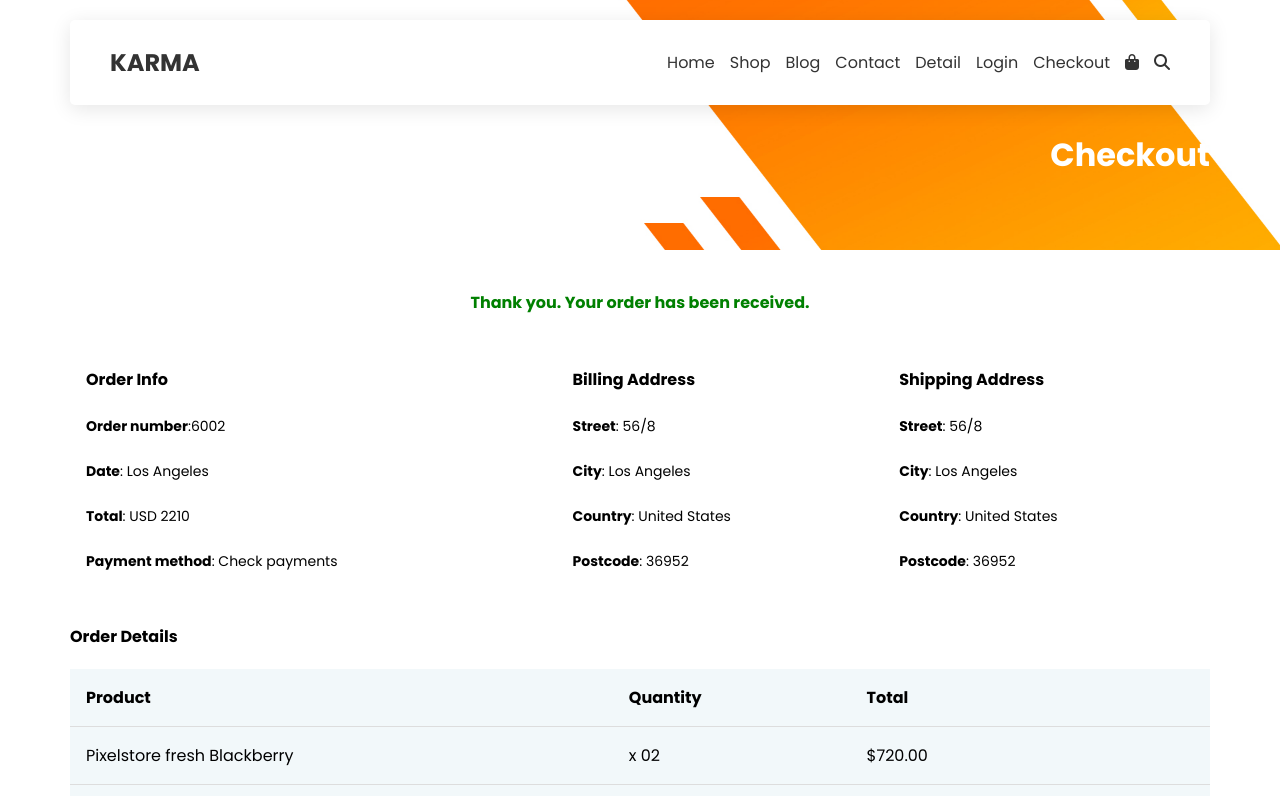
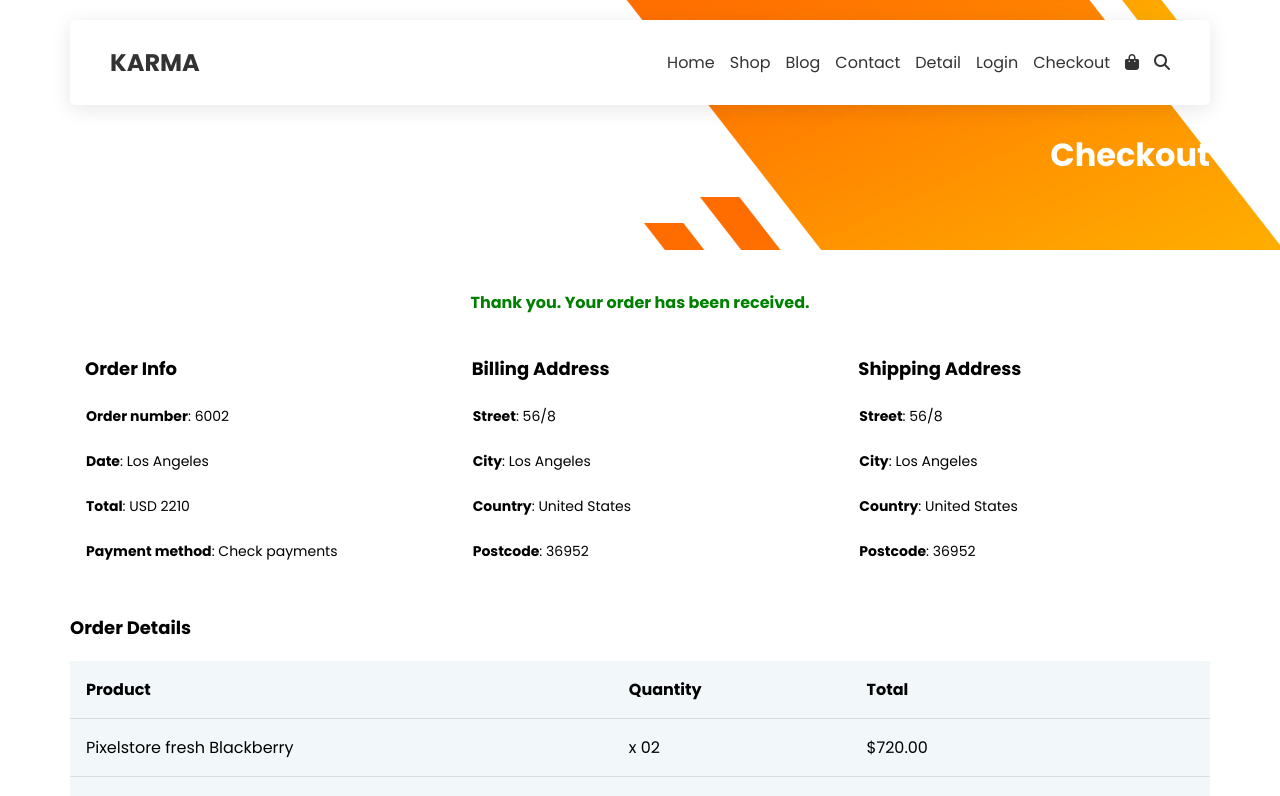
Before and after one commit to bilalashrafali123/store, a React (Vite) app: page /checkout in a window 1280 px wide. Shown: the top 796 px of the page. Built offline with nearby package versions, Linux system fonts and the light colour scheme.

Commit message:
completed...

```diff
--- a/src/components/Checkout/index.scss
+++ b/src/components/Checkout/index.scss
@@ -17,34 +17,42 @@
 }
 
 .info-section {
-  overflow-x: auto;
+  display: flex;
+  flex-wrap: wrap;
+  gap: 20px;
   margin-bottom: 40px;
 
-  .info-table {
-    width: 100%;
-    border-collapse: collapse;
+  .info-table-wrapper {
+    flex: 1;
+    min-width: 280px;
 
-    th,
-    td {
-      padding: 12px 16px;
-      text-align: left;
-      vertical-align: top;
-      border: none;
+    h4 {
+      font-size: 18px;
+      font-weight: bold;
+      margin-bottom: 12px;
+      margin-left: 15px;
     }
 
-    th {
-      font-size: 16px;
-      font-weight: bold;
-    }
+    .info-table {
+      width: 100%;
+      border-collapse: collapse;
 
-    td {
-      font-size: 14px;
+      td {
+        padding: 12px 16px;
+        font-size: 14px;
+      }
+
+      tr:last-child td {
+        border-bottom: none;
+      }
     }
   }
 }
 
 .order-details {
   h4 {
+    font-size: 18px;
+    font-weight: bold;
     margin-bottom: 20px;
   }
 
@@ -71,6 +79,8 @@
   }
 }
 
+
+
 .summary-row {
   display: flex;
   justify-content: flex-end;
@@ -95,12 +105,8 @@
       max-width: 300px;
       font-size: 14px;
       color: #333;
-
       padding: 8px 12px;
       border-radius: 6px;
-
-
-
     }
   }
 }
@@ -134,8 +140,13 @@
 
 @media (max-width: 768px) {
   .info-section {
+    flex-direction: column;
+
+    .info-table-wrapper {
+      width: 100%;
+    }
+
     .info-table {
-      th,
       td {
         padding: 10px;
         font-size: 13px;
--- a/src/components/Checkout/index.tsx
+++ b/src/components/Checkout/index.tsx
@@ -14,62 +14,69 @@ const Cart = () => {
           </p>
 
           <div className="info-section">
+            <div className="info-table-wrapper">
+              <h4>Order Info</h4>
               <table className="info-table">
-              <thead>
-                <tr>
-                  <th>Order Info</th>
-                  <th>Billing Address</th>
-                  <th>Shipping Address</th>
-                </tr>
-              </thead>
                 <tbody>
                   <tr>
-                  <td>
-                    <strong>Order number</strong>:6002
-                  </td>
-                  <td>
-                    <strong>Street</strong>: 56/8
-                  </td>
-                  <td>
-                    <strong>Street</strong>: 56/8
-                  </td>
+                    <td><strong>Order number</strong>: 6002</td>
                   </tr>
                   <tr>
-                  <td>
-                    <strong>Date</strong>: Los Angeles
-                  </td>
-                  <td>
-                    <strong>City</strong>: Los Angeles
-                  </td>
-                  <td>
-                    <strong>City</strong>: Los Angeles
-                  </td>
+                    <td><strong>Date</strong>: Los Angeles</td>
                   </tr>
                   <tr>
-                  <td>
-                    <strong>Total</strong>: USD 2210
-                  </td>
-                  <td>
-                    <strong>Country</strong>: United States
-                  </td>
-                  <td>
-                    <strong>Country</strong>: United States
-                  </td>
+                    <td><strong>Total</strong>: USD 2210</td>
                   </tr>
                   <tr>
-                  <td>
-                    <strong>Payment method</strong>: Check payments
-                  </td>
-                  <td>
-                    <strong>Postcode</strong>: 36952
-                  </td>
-                  <td>
-                    <strong>Postcode</strong>: 36952
-                  </td>
+                    <td><strong>Payment method</strong>: Check payments</td>
                   </tr>
                 </tbody>
               </table>
             </div>
+
+
+            <div className="info-table-wrapper">
+              <h4>Billing Address</h4>
+              <table className="info-table">
+                <tbody>
+                  <tr>
+                    <td><strong>Street</strong>: 56/8</td>
+                  </tr>
+                  <tr>
+                    <td><strong>City</strong>: Los Angeles</td>
+                  </tr>
+                  <tr>
+                    <td><strong>Country</strong>: United States</td>
+                  </tr>
+                  <tr>
+                    <td><strong>Postcode</strong>: 36952</td>
+                  </tr>
+                </tbody>
+              </table>
+            </div>
+
+
+            <div className="info-table-wrapper">
+              <h4>Shipping Address</h4>
+              <table className="info-table">
+                <tbody>
+                  <tr>
+                    <td><strong>Street</strong>: 56/8</td>
+                  </tr>
+                  <tr>
+                    <td><strong>City</strong>: Los Angeles</td>
+                  </tr>
+                  <tr>
+                    <td><strong>Country</strong>: United States</td>
+                  </tr>
+                  <tr>
+                    <td><strong>Postcode</strong>: 36952</td>
+                  </tr>
+                </tbody>
+              </table>
+            </div>
+          </div>
+
 
           <div className="order-details">
             <h4>Order Details</h4>
@@ -98,27 +105,19 @@ const Cart = () => {
                   <td>$720.00</td>
                 </tr>
                 <tr>
-                  <td>
-                    <strong>SUBTOTAL</strong>
-                  </td>
+                  <td><strong>SUBTOTAL</strong></td>
                   <td></td>
                   <td>$2160.00</td>
                 </tr>
                 <tr>
-                  <td>
-                    <strong>SHIPPING</strong>
-                  </td>
+                  <td><strong>SHIPPING</strong></td>
                   <td></td>
                   <td>Flat rate: $50.00</td>
                 </tr>
                 <tr>
-                  <td>
-                    <strong>TOTAL</strong>
-                  </td>
+                  <td><strong>TOTAL</strong></td>
                   <td></td>
-                  <td>
-                    <strong>$2210.00</strong>
-                  </td>
+                  <td><strong>$2210.00</strong></td>
                 </tr>
               </tbody>
             </table>
--- a/src/components/Detail/index.scss
+++ b/src/components/Detail/index.scss
@@ -15,6 +15,8 @@
     margin-top: 40px;
     gap: 20px;
   }
+
+
 
   .sidebar {
     width: 250px;
@@ -86,6 +88,7 @@
         padding: 6px 12px;
         font-size: 14px;
       }
+
 
       .pagination-bar {
         display: flex;
--- a/src/components/Detail/index.tsx
+++ b/src/components/Detail/index.tsx
@@ -1,7 +1,15 @@
+import { useState } from "react";
 import Banner from "../Banner";
 import "./index.scss";
 
+const tabs = {
+  description: "description",
+  specification: "specification",
+};
+
 const Detail = () => {
+  const [Tab, setTab] = useState(tabs.description);
+
   return (
     <div>
       <Banner title="Details" />
@@ -28,41 +36,99 @@ const Detail = () => {
 
             <div className="product-action">
               <div className="quantity-group">
-                <label>Quantity: {""}</label>
-                <input type="number"  value={1}/>
+                <label>Quantity: </label>
+                <input type="number" defaultValue={1} />
               </div>
               <button>Add to Cart</button>
             </div>
           </div>
         </div>
+
         <div className="product-tabs">
-          <button className="active">Description</button>
-          <button>Specification</button>
+          <button
+            className={Tab === tabs.description ? "active" : ""}
+            onClick={() => setTab(tabs.description)}
+          >
+            Description
+          </button>
+          <button
+            className={Tab === tabs.specification ? "active" : ""}
+            onClick={() => setTab(tabs.specification)}
+          >
+            Specification
+          </button>
         </div>
+
+        {Tab === tabs.description && (
           <div className="product-info">
             <p>
               Lorem Ipsum is simply dummy text of the printing and typesetting
               industry. Lorem Ipsum has been the industry's standard dummy text
-            ever since the 1500s, when an unknown printer took a galley of type
-            and scrambled it to make a type specimen book. It has survived not
-            only five centuries, but also the leap into electronic typesetting,
-            remaining essentially unchanged. It was popularised in the 1960s
-            with the release of Letraset sheets containing Lorem Ipsum passages,
-            and more recently with desktop publishing software like Aldus
-            PageMaker including versions of Lorem Ipsum. Lorem Ipsum is simply
-            dummy text of the printing and typesetting industry. Lorem Ipsum has
-            been the industry's standard dummy text ever since the 1500s, when
-            an unknown printer took a galley of type and scrambled it to make a
-            type specimen book. It has survived not only five centuries, but
-            also the leap into electronic typesetting, remaining essentially
-            unchanged. It was popularised in the 1960s with the release of
-            Letraset sheets containing Lorem Ipsum passages, and more recently
-            with desktop publishing software like Aldus PageMaker including
-            versions of Lorem Ipsum.
+              ever since the 1500s, when an unknown printer took a galley of
+              type and scrambled it to make a type specimen book. It has
+              survived not only five centuries, but also the leap into
+              electronic typesetting, remaining essentially unchanged. It was
+              popularised in the 1960s with the release of Letraset sheets
+              containing Lorem Ipsum passages, and more recently with desktop
+              publishing software like Aldus PageMaker including versions of
+              Lorem Ipsum. Lorem Ipsum is simply dummy text of the printing and
+              typesetting industry. Lorem Ipsum has been the industry's standard
+              dummy text ever since the 1500s, when an unknown printer took a
+              galley of type and scrambled it to make a type specimen book. It
+              has survived not only five centuries, but also the leap into
+              electronic typesetting, remaining essentially unchanged. It was
+              popularised in the 1960s with the release of Letraset sheets
+              containing Lorem Ipsum passages, and more recently with desktop
+              publishing software like Aldus PageMaker including versions of
+              Lorem Ipsum
             </p>
           </div>
+        )}
+
+        {Tab === tabs.specification && (
+          <div className="product-specs">
+            <table>
+              <tbody>
+                <tr>
+                  <th>witdh</th>
+                  <td>128mm</td>
+                </tr>
+                <tr>
+                  <th>height</th>
+                  <td>508</td>
+                </tr>
+                <tr>
+                  <th>depth</th>
+                  <td>85mm</td>
+                </tr>
+                <tr>
+                  <th>weight</th>
+                  <td>52gm</td>
+                </tr>
+                <tr>
+                  <th>quality checking</th>
+                  <td>yes</td>
+                </tr>
+                <tr>
+                  <th>Freshness Duration</th>
+                  <td>03 days</td>
+                </tr>
+                <tr>
+                  <th>When packeting</th>
+                  <td>without touching end</td>
+                </tr>
+                <tr>
+                  <th>Each box Contains </th>
+                  <td>60pcs</td>
+                </tr>
+
+              </tbody>
+            </table>
+          </div>
+        )}
       </div>
     </div>
   );
 };
+
 export default Detail;
--- a/src/components/Login/index.scss
+++ b/src/components/Login/index.scss
@@ -5,7 +5,7 @@
 }
 
 .login-wrapper {
-  min-height: 100vh;
+  min-height: 80vh;
   padding: 1rem;
   display: flex;
   align-items: center;
```
Lines whose indentation alone changed are shown as unchanged.
